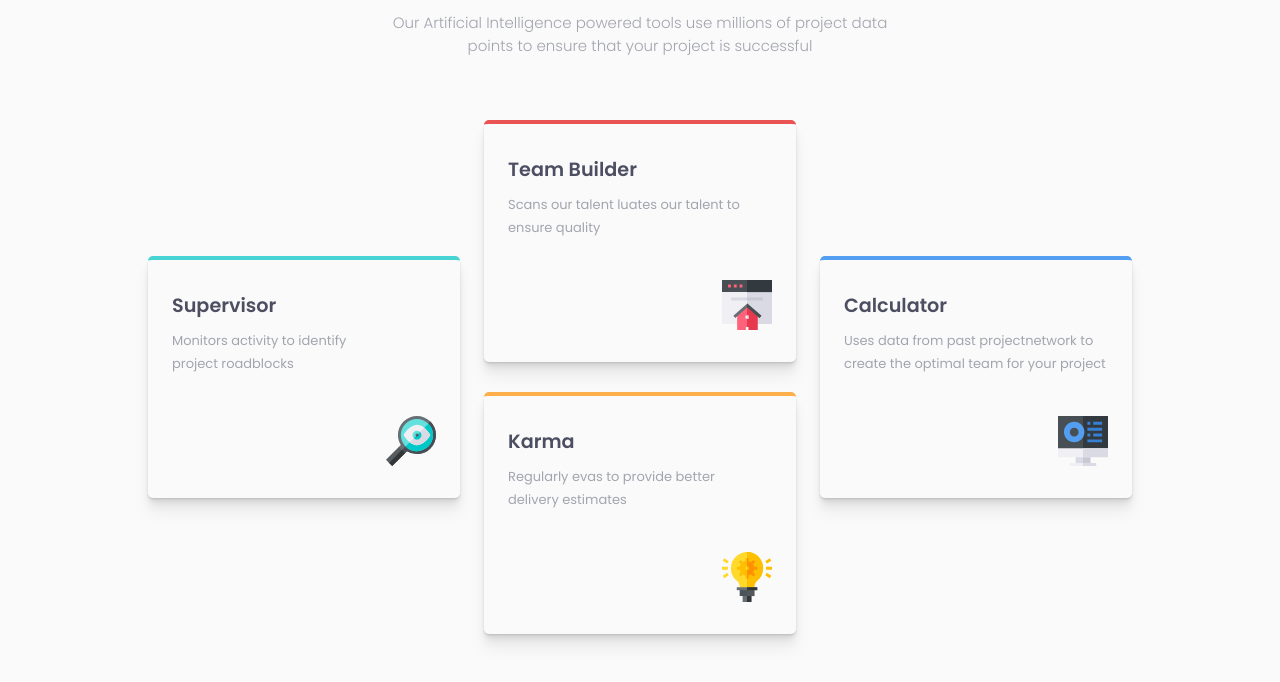
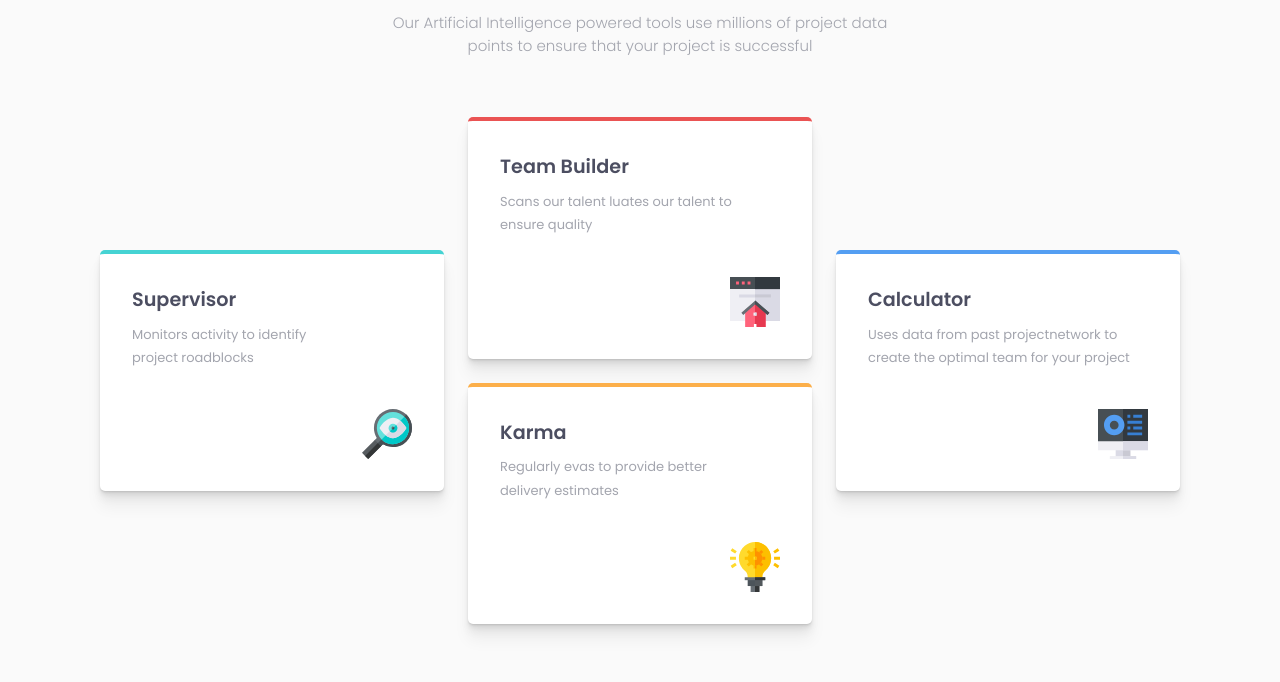
Before and after one commit to AljonLaxamana/four-card-feature-section, a plain HTML site: page index.html in a window 1280 px wide. Shown: the part 196-878 px from the top of the page. Drawn offline with Linux system fonts and the light colour scheme.

Commit message:
Fix height and width of the cards to make it more fluid

```diff
--- a/style.css
+++ b/style.css
@@ -99,7 +99,8 @@ body {
 .description {
   color: var(--neu-grayish-blue);
   font-weight: 300;
-  margin-bottom: 4em;
+  max-width: 35em;
+  margin: 2em auto 4em;
   font-size: 15px;
 }
 
@@ -111,17 +112,15 @@ body {
 }
 
 .cards {
-  padding: 1.5em 2em;
+  padding: 2em;
   border-radius: 5px;
   text-align: start;
   display: flex;
   flex-direction: column;
   gap: 0.5em;
-  /* height: 15em;
-  width: 20em;
-
-  min-width: 20em;
-  min-height: 15em; */
+  width: 100%;
+  height: 100%;
+  background-color: white;
 
   box-shadow: 0 1px 1px hsl(0deg 0% 0% / 0.05), 0 2px 2px hsl(0deg 0% 0% / 0.05),
     0 4px 4px hsl(0deg 0% 0% / 0.05), 0 8px 8px hsl(0deg 0% 0% / 0.05),
@@ -160,48 +159,39 @@ body {
   align-self: flex-end;
   margin-top: 2em;
   width: 50px;
-  height: auto;
+  height: 50px;
 }
 
-@media only screen and (min-width: 60em) {
+@media only screen and (min-width: 70em) {
   .title {
     font-size: 2em;
-  }
-
-  .description {
-    max-width: 35em;
-    margin: 2em auto 4em;
-  }
-
-  .cards {
-    padding: 2em 1.5em;
   }
 
   .card-container {
     display: grid;
     place-content: center;
-    grid-template-columns: repeat(6, 9rem);
-    grid-template-rows: repeat(4, 7rem);
+    grid-template-columns: repeat(6, 10rem);
+    grid-template-rows: repeat(4, 1fr);
     gap: 1.5em;
   }
 
   .card-container > :first-child {
-    grid-column: 1 / 3;
-    grid-row: 2/ 4;
+    grid-column: 1 / span 2;
+    grid-row: 2 / span 2;
   }
 
   .card-container > :nth-child(2) {
-    grid-column: 3 / 5;
-    grid-row: 1 / 3;
+    grid-column: 3 / span 2;
+    grid-row: 1 / span 2;
   }
 
   .card-container > :nth-child(3) {
-    grid-column: 3 / 5;
-    grid-row: 3 / 5;
+    grid-column: 3 / span 2;
+    grid-row: 3 / span 2;
   }
 
   .card-container > :last-child {
-    grid-column: 5 / 7;
-    grid-row: 2 / 4;
+    grid-column: 5 / span 2;
+    grid-row: 2 / span 2;
   }
 }
```
